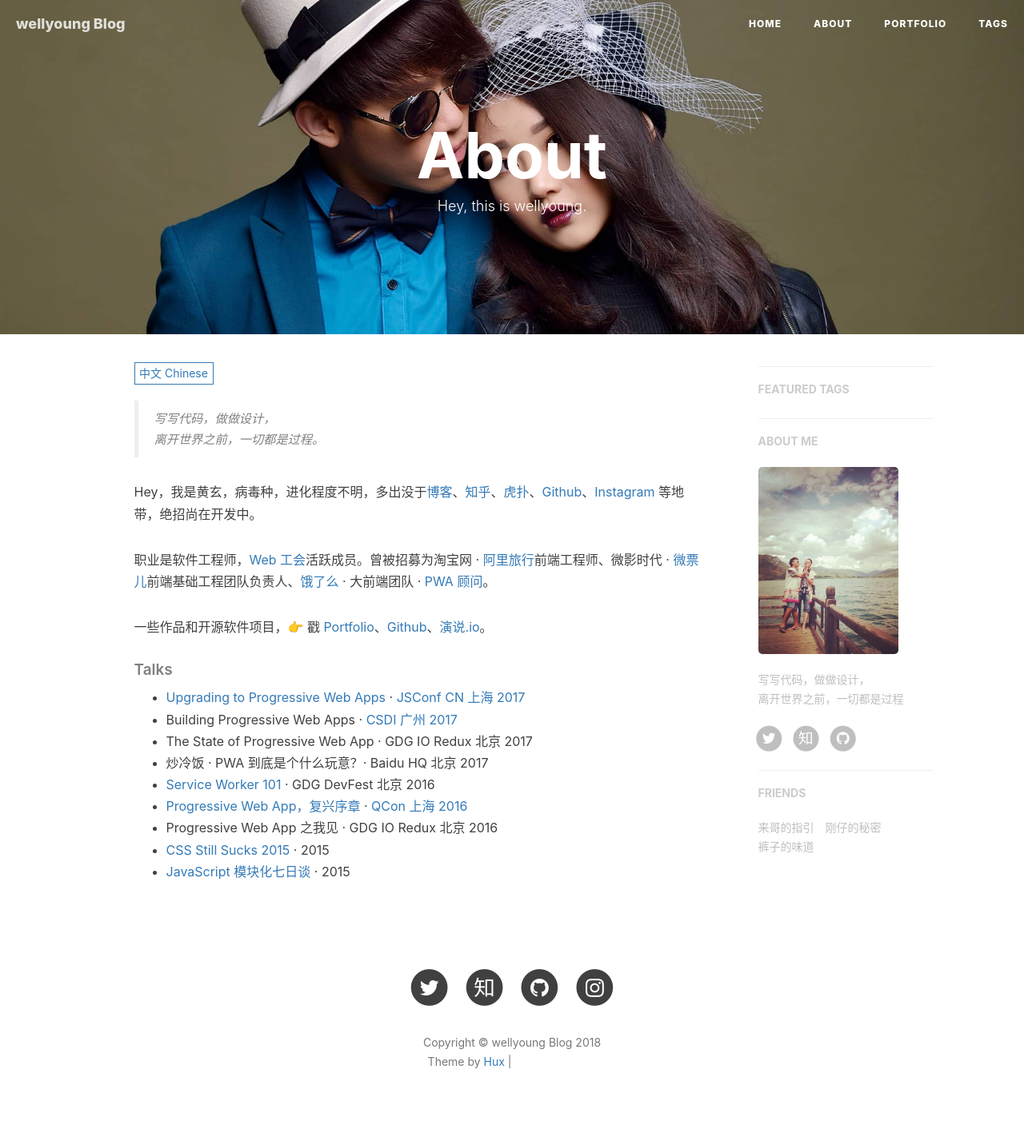
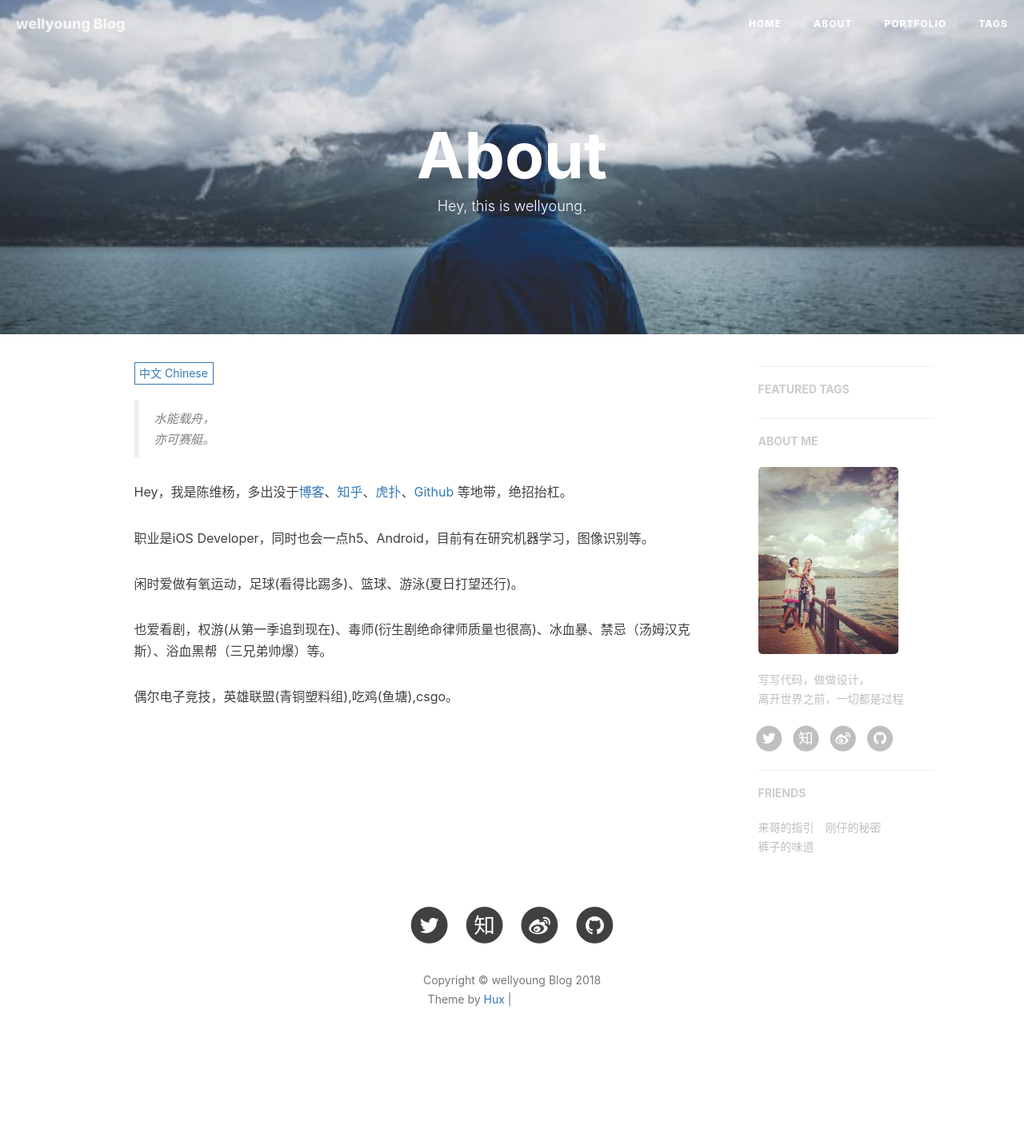
Before and after one commit to wellyounglimited/wellyounglimited.github.io, a Jekyll site: the page built from about.html, in a window 1280 px wide. Shown: the whole page at 80% size. Built offline with Jekyll 4.4.1, drawn with Linux system fonts in a browser that asks for light colours; nearby versions of some CDN libraries; comment, search, counter and statistics services are not loaded; after the commit the page ends 1354 px from its top, so only the background shows below that; grey boxes are pictures that could not be loaded.

Commit message:
somechange

```diff
--- a/_config.yml
+++ b/_config.yml
@@ -5,18 +5,18 @@ header-img: img/home-bg.jpg
 email: chen1018937957@gmail.com
 description: "关于前端与设计、黑客与画家 | wellyoung，Web & Mobile Lover，Front-End Engineer，UX Designer | 这里是 @wellyoung 的个人博客，与你一起发现更大的世界。"
 keyword: "wellyoung, iOS, Blog, 博客, 个人网站, 互联网, 前端, 设计, 产品 "
-url: "https://huangxuan.me"              # your host, for absolute URL
+url: "https://wellyounglimited.github.io"              # your host, for absolute URL
 baseurl: ""                             # for example, '/blog' if your blog hosted on 'host/blog'
 
 
 
 # SNS settings
 RSS: false
-#weibo_username:     huxpro
+weibo_username:     3297385655
 zhihu_username:     wellyoungChan
 github_username:    wellyounglimited
 twitter_username:   chen1018937957
-instagram_username: wellyoungchan6942
+#instagram_username: wellyoungchan6942
 #facebook_username:  huxpro
 # linkedin_username:  firstname-lastname-idxxxx
 # linkedin_username:  wellyoung-chan-79a153143
--- a/_includes/about/en.md
+++ b/_includes/about/en.md
@@ -1,33 +1,12 @@
-
-
 > Yet another man.
 
 
-Hi, I am *@huxpro* (Huang, Xuan), a software engineer & a designer. I previously worked as Web Front-End Engineer at [Alibaba Trip](https://www.alitrip.com/); Web Front-End Infrastructure Team Lead at [Wepiao.com](https://www.crunchbase.com/organization/wepiao#/entity); And [Invited Consultant on PWA]((https://medium.com/elemefe/upgrading-ele-me-to-progressive-web-app-2a446832e509)) at [Ele.me](https://github.com/elemefe/).
+Hi, I am Wellyoung Chan, a software engineer & a designer. Hanging out [Wellyoung blog](https://wellyounglimited.github.io)、[zhihu](https://www.zhihu.com/people/wellyoungChan/pins/posts)、[HUPU](https://my.hupu.com/170828285000869)、[Github](https://github.com/wellyounglimited) sometimes.
 
-I studied Digital Media Art and graduated from [Communication University of China](https://en.wikipedia.org/wiki/Communication_University_of_China) by 2016, and will study Computer Science at [Rochester Institute of Technology](https://en.wikipedia.org/wiki/Rochester_Institute_of_Technology) in 2017.
+I studied Network Enginnering Art and graduated from [Southwest Minzu University](http://english.swun.edu.cn/) by 2015, and will study Network security at it in 2017.
 
+I love doing sports when is free,soccer(Tottenham is my favorite),basketball,swimming ...
 
-##### Talks
+Also enjoy watching TV drama, G O T, Breaking Bad,Fargo, Taboo，Peaky Blinders ...
 
-- [Upgrading to Progressive Web Apps][9] · [JSConf China Shanghai 2017](http://2017.jsconf.cn/)
-- Building Progressive Web Apps · [CSDI Guangzhou 2017](http://www.csdisummit.com/)
-- The State of Progressive Web App · GDG IO Redux Beijing 2017
-- PWA Rehashing · Baidu HQ Beijing 2017
-- [Service Worker 101][5] · GDG DevFest Beijing 2016
-- [Progressive Web Apps][4] · QCon Shanghai 2016
-- Progressive Web App in my POV · GDG IO Redux Beijing 2016
-- [CSS Still Sucks 2015][2] · 2015
-- [JavaScript Modularization Journey][1] · 2015
-
-
-
-[1]: //huangxuan.me/2015/07/09/js-module-7day/
-[2]: //huangxuan.me/2015/12/28/css-sucks-2015/
-[3]: //huangxuan.me/2016/06/05/pwa-in-my-pov/
-[4]: //huangxuan.me/2016/10/20/pwa-qcon2016/
-[5]: //huangxuan.me/2016/11/20/sw-101-gdgdf/
-[6]: https://yanshuo.io/assets/player/?deck=58ac8598b123db0067292f92 "PWA Rehashing"
-[7]: https://yanshuo.io/assets/player/?deck=593ad6fbfe88c2006a0a0d6d "The State of PWA"
-[8]: https://yanshuo.io/assets/player/?deck=594d673d570c357d0698a950 "Building PWA"
-[9]: //huangxuan.me/jsconfcn2017/
+Sometimes play video games,LOL,PUBG,CSGO ...
--- a/_includes/about/zh.md
+++ b/_includes/about/zh.md
@@ -1,31 +1,12 @@
-> 写写代码，做做设计，
-> 离开世界之前，一切都是过程。
+> 水能载舟，
+> 亦可赛艇。
 
-Hey，我是黄玄，病毒种，进化程度不明，多出没于[博客](https://wellyounglimited.github.io)、[知乎](https://www.zhihu.com/people/huxpro/pins/posts)、[虎扑](https://www.zhihu.com/people/huxpro/pins/posts)、[Github](https://github.com/wellyounglimited)、[Instagram](https://medium.com/@Huxpro) 等地带，绝招尚在开发中。
+Hey，我是陈维杨，多出没于[博客](https://wellyounglimited.github.io)、[知乎](https://www.zhihu.com/people/wellyoungChan/pins/posts)、[虎扑](https://my.hupu.com/170828285000869)、[Github](https://github.com/wellyounglimited) 等地带，绝招抬杠。
 
-职业是软件工程师，[Web 工会](https://medium.com/ben-and-dion/team-web-3315aa447fb2#.359a9c6cl)活跃成员。曾被招募为淘宝网 · [阿里旅行](http://alitrip.com)前端工程师、微影时代 · [微票儿](http://www.wepiao.com/?r=movie)前端基础工程团队负责人、[饿了么](https://ele.me/) · 大前端团队 · [PWA 顾问](https://medium.com/elemefe/upgrading-ele-me-to-progressive-web-app-2a446832e509)。
+职业是iOS Developer，同时也会一点h5、Android，目前有在研究机器学习，图像识别等。
 
-一些作品和开源软件项目，👉 戳 [Portfolio](/portfolio)、[Github](http://github.com/huxpro)、[演说.io](http://https://zhuanlan.zhihu.com/p/21280918)。
+闲时爱做有氧运动，足球(看得比踢多)、篮球、游泳(夏日打望还行)。
 
+也爱看剧，权游(从第一季追到现在)、毒师(衍生剧绝命律师质量也很高)、冰血暴、禁忌（汤姆汉克斯）、浴血黑帮（三兄弟帅爆）等。
 
-##### Talks
-
-- [Upgrading to Progressive Web Apps][9] · [JSConf CN 上海 2017](http://2017.jsconf.cn/)
-- Building Progressive Web Apps · [CSDI 广州 2017](http://www.csdisummit.com/)
-- The State of Progressive Web App · GDG IO Redux 北京 2017
-- 炒冷饭 · PWA 到底是个什么玩意？· Baidu HQ 北京 2017
-- [Service Worker 101][5] · GDG DevFest 北京 2016
-- [Progressive Web App，复兴序章][4] · [QCon 上海 2016](http://2016.qconshanghai.com/presentation/3111)
-- Progressive Web App 之我见 · GDG IO Redux 北京 2016
-- [CSS Still Sucks 2015][2] · 2015
-- [JavaScript 模块化七日谈][1] · 2015
-
-[1]: //huangxuan.me/2015/07/09/js-module-7day/
-[2]: //huangxuan.me/2015/12/28/css-sucks-2015/
-[3]: //huangxuan.me/2016/06/05/pwa-in-my-pov/
-[4]: //huangxuan.me/2016/10/20/pwa-qcon2016/
-[5]: //huangxuan.me/2016/11/20/sw-101-gdgdf/
-[6]: https://yanshuo.io/assets/player/?deck=58ac8598b123db0067292f92 "PWA Rehashing"
-[7]: https://yanshuo.io/assets/player/?deck=593ad6fbfe88c2006a0a0d6d "The State of PWA"
-[8]: https://yanshuo.io/assets/player/?deck=594d673d570c357d0698a950 "Building PWA"
-[9]: //huangxuan.me/jsconfcn2017/
+偶尔电子竞技，英雄联盟(青铜塑料组),吃鸡(鱼塘),csgo。
```
Also changed, not shown: _includes/about/en2.md (added, +33 -0 lines), _includes/about/zh2.md (added, +31 -0 lines), img/about-bg.jpg, img/about-bg2.jpg (added), 2 other files.
